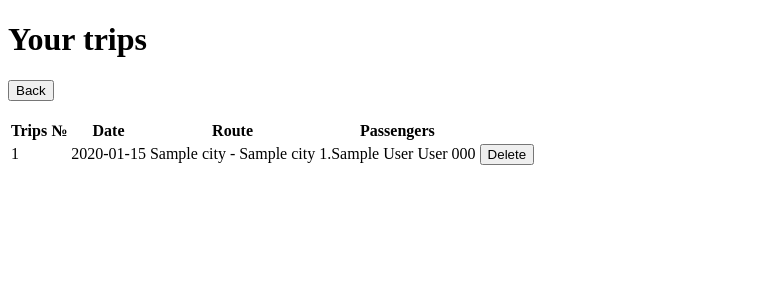
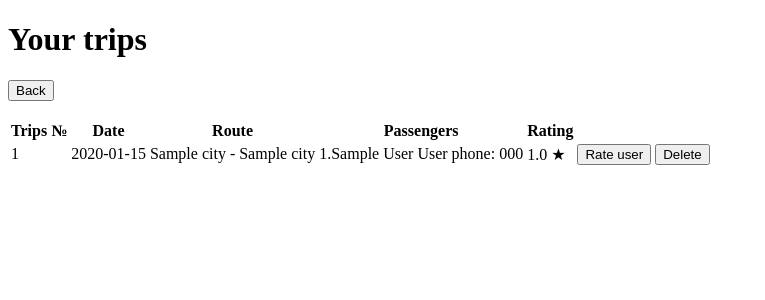
Before and after one commit to reeeade/Trips, a Flask app: page /user_trips in a window 1280 px wide. Shown: the top 300 px of the page, without its empty margins (0-765 px from the left). Run offline with Flask 3, Linux system fonts and the light colour scheme; the visitor is signed in with stand-in values (Sample User, id 1); tables that the repository leaves empty hold one stand-in row (values such as "Sample post").

Commit message:
Finished the project.

```diff
--- a/app.py
+++ b/app.py
@@ -42,6 +42,10 @@ def register():
                        phone_number=phone_number, birthday=birthday, status=status)
     database.db_session.add(user)
     database.db_session.commit()
+    rating = models.Ratings(user_id=user.id, value=0)
+    database.db_session.add(rating)
+    database.db_session.commit()
+
     return render_template('login.html', message='User created successfully')
 
 
@@ -85,11 +89,14 @@ def delete_user():
 
 @app.route('/edit_user', methods=['GET', 'POST'])
 def edit_user():
-    current_username = session['username']
+    current_username = session.get('username')
     database.init_db()
     user = database.db_session.query(models.User).filter_by(username=current_username).first()
+    user_rating = database.db_session.query(models.Ratings.value).filter_by(user_id=user.id).first()[0]
+    if user is None:
+        return redirect('/login')
     if request.method == 'GET':
-        return render_template('edit_user.html', user=user)
+        return render_template('edit_user.html', user=user, user_rating=user_rating)
     name = request.form.get('name')
     surname = request.form.get('surname')
     phone_number = request.form.get('phone_number')
@@ -101,7 +108,7 @@ def edit_user():
     user.birthday = birthday
     database.db_session.commit()
     message = 'User updated successfully'
-    return render_template('edit_user.html', user=user, message=message)
+    return render_template('edit_user.html', user=user, message=message, user_rating=user_rating)
 
 
 @app.route('/edit_car', methods=['GET', 'POST'])
@@ -196,11 +203,13 @@ def all_find_travels():
             return redirect(url_for('all_find_travels', message=2))
         else:
             return redirect(url_for('all_find_travels', message=3))
-    travel_query = (database.db_session.query(models.Travels, from_city_alias, to_city_alias, models.User, models.Cars)
+    travel_query = (database.db_session.query(models.Travels, from_city_alias, to_city_alias, models.User, models.Cars,
+                                              models.Ratings)
                     .join(from_city_alias, from_city_alias.id == models.Travels.from_city)
                     .join(to_city_alias, to_city_alias.id == models.Travels.to_city)
                     .join(models.User, models.User.id == models.Travels.driver_id)
-                    .join(models.Cars, models.Cars.id == models.Travels.car_id))
+                    .join(models.Cars, models.Cars.id == models.Travels.car_id)
+                    .join(models.Ratings, models.Ratings.user_id == models.Travels.driver_id))
 
     from_city = request.args.get('from_city')
     to_city = request.args.get('to_city')
@@ -225,7 +234,14 @@ def all_find_travels():
     travels_data = []
     for travel in trips:
         travel_time = round(travel[0].distance / travel[4].avg_speed, 2)
-        travel_data = {'travel_time': travel_time}
+        travel_data = {'travel_time': travel_time, 'forbidden_of_trip': []}
+        forbidden_of_trip = database.db_session.query(models.ForbiddenOfTravel.list_of_forbidden_id).filter_by(
+            travel_id=travel[0].id).first()
+        if forbidden_of_trip is not None:
+            forbidden_of_trip = forbidden_of_trip[0].replace('{', '').replace('}', '').split(',')
+            for forbidden_id in forbidden_of_trip:
+                forbid = database.db_session.query(models.Forbidden).filter_by(id=forbidden_id).first()
+                travel_data['forbidden_of_trip'].append(forbid.forbidden_name)
         for obj in travel:
             if hasattr(obj, 'to_dict'):
                 obj_dict = obj.to_dict()
@@ -234,7 +250,10 @@ def all_find_travels():
                         travel_data[f"{obj.__class__.__name__}_{key}"] = value
                     else:
                         travel_data[key] = value
-        travels_data.append(travel_data)
+        if travel[0].current_number_of_seats == travel[4].total_number_of_seats:
+            travel_data = None
+        else:
+            travels_data.append(travel_data)
 
     return render_template('all_find_travels.html', travels=travels_data, message=message, user=user)
 
@@ -249,17 +268,20 @@ def new_trip():
     to_cities = database.db_session.query(models.Cities).all()
     random.shuffle(from_cities)
     random.shuffle(to_cities)
+    list_of_forbidden = database.db_session.query(models.Forbidden).all()
     if request.method == 'GET':
-        return render_template('new_trip.html', from_cities=from_cities, to_cities=to_cities)
+        return render_template('new_trip.html', from_cities=from_cities, to_cities=to_cities,
+                               list_of_forbidden=list_of_forbidden)
     if car is None:
         return render_template('new_trip.html', from_cities=from_cities, to_cities=to_cities,
-                               message='Add the car first')
+                               message='Add the car first', list_of_forbidden=list_of_forbidden)
     from_city = request.form.get('from_city')
     to_city = request.form.get('to_city')
     date = request.form.get('date')
     distance = request.form.get('distance')
     price = request.form.get('price')
     description = request.form.get('description')
+    forbidden = request.form.getlist('forbidden')
     driver_id = user.id
     car_id = car.id
     travel = models.Travels(from_city=from_city, to_city=to_city, date=date, price=price, driver_id=driver_id,
@@ -267,6 +289,9 @@ def new_trip():
     database.db_session.add(travel)
     database.db_session.commit()
     message = 1
+    forbidden_of_trip = models.ForbiddenOfTravel(travel_id=travel.id, list_of_forbidden_id=forbidden)
+    database.db_session.add(forbidden_of_trip)
+    database.db_session.commit()
     return redirect(url_for('all_find_travels', from_city=from_city, to_city=to_city, date=date, message=message))
 
 
@@ -281,6 +306,10 @@ def user_trips():
             message = 'Trip delete successfully'
         if message == 2:
             message = 'You successfully canceled your trip'
+        if message == 3:
+            message = 'You have successfully rated the user'
+        if message == 4:
+            message = 'You have updated your rating'
     if user.status == 1:
         data_for_template = []
         trips = database.db_session.query(models.Travels).filter_by(driver_id=user.id).all()
@@ -290,12 +319,14 @@ def user_trips():
             travel = {'id': trips[i].id, 'from_city': from_city, 'to_city': to_city,
                       'date': trips[i].date, 'passengers': []}
 
-            passengers = database.db_session.query(models.UserTrips, models.User).join(
-                models.User, models.UserTrips.user_id == models.User.id)
+            passengers = database.db_session.query(models.UserTrips, models.User, models.Ratings).join(
+                models.User, models.UserTrips.user_id == models.User.id).join(
+                models.Ratings, models.Ratings.user_id == models.User.id)
             passengers = passengers.filter(models.UserTrips.trip_id == trips[i].id).all()
             for j in range(len(passengers)):
-                passenger = {'number': j + 1, 'name': passengers[j][1].name, 'surname': passengers[j][1].surname,
-                             'phone_number': passengers[j][1].phone_number}
+                passenger = {'number': j + 1, 'user_id': passengers[j][1].id, 'name': passengers[j][1].name,
+                             'surname': passengers[j][1].surname,
+                             'phone_number': passengers[j][1].phone_number, 'rating': passengers[j][2].value}
                 travel['passengers'].append(passenger)
             data_for_template.append(travel)
         return render_template('user_trips.html', data_for_template=data_for_template, user=user, message=message)
@@ -309,13 +340,15 @@ def user_trips():
                 id=user_trips_obj[i][1].from_city).first()[0]
             to_city = database.db_session.query(models.Cities.city_name).filter_by(
                 id=user_trips_obj[i][1].to_city).first()[0]
-            driver = database.db_session.query(models.User, models.Cars).join(
-                models.User, models.Cars.user_id == models.User.id).filter_by(id=user_trips_obj[i][1].driver_id).first()
+            driver = (database.db_session.query(models.User, models.Cars, models.Ratings).join(
+                models.User, models.Cars.user_id == models.User.id).join(
+                models.Ratings, models.Ratings.user_id == models.User.id))
+            driver = driver.filter(models.User.id == user_trips_obj[i][1].driver_id).first()
             travel = {'id': user_trips_obj[i][1].id, 'from_city': from_city, 'to_city': to_city,
-                      'date': user_trips_obj[i][1].date, 'driver_name': driver[0].name,
+                      'date': user_trips_obj[i][1].date, 'driver_name': driver[0].name, 'driver_id': driver[0].id,
                       'driver_surname': driver[0].surname, 'driver_phone_number': driver[0].phone_number,
                       'driver_car_name': driver[1].car_name, 'driver_car_model': driver[1].car_model,
-                      'driver_car_color': driver[1].car_color}
+                      'driver_car_color': driver[1].car_color, 'rating': driver[2].value}
             data_for_template.append(travel)
         return render_template('user_trips.html', data_for_template=data_for_template, user=user, message=message)
 
@@ -342,6 +375,35 @@ def delete_trip():
         return redirect(url_for('user_trips', message=message))
 
 
+@app.route('/rate/<user_id>', methods=['GET', 'POST'])
+def rate(user_id):
+    current_username = session.get('username')
+    current_user = database.db_session.query(models.User).filter_by(username=current_username).first()
+    rated_user = database.db_session.query(models.User).filter_by(id=user_id).first()
+    if request.method == 'GET':
+        return render_template('rate.html', rated_user=rated_user)
+    if current_user.id == user_id:
+        return render_template('rate.html', rated_user=rated_user, message='You cannot rate yourself')
+    rating_obj = models.UsersRatings.query.filter_by(user_who_rated_id=current_user.id,
+                                                     user_to_whom_rated_id=user_id).first()
+    message = 3
+    rating = request.form.get('rating')
+    if rating_obj:
+        rating_obj.rating = rating
+        message = 4
+    else:
+        rating_obj = models.UsersRatings(user_who_rated_id=current_user.id, user_to_whom_rated_id=user_id,
+                                         rating=rating)
+        database.db_session.add(rating_obj)
+    final_rating = database.db_session.query(models.UsersRatings.rating).filter_by(
+        user_to_whom_rated_id=user_id).all()
+    final_rating = round(sum(int(*i) for i in final_rating) / len(final_rating), 1)
+    user_rating = models.Ratings.query.filter_by(user_id=user_id).first()
+    user_rating.value = final_rating
+    database.db_session.commit()
+
+    return redirect(url_for('user_trips', message=message))
+
 
 if __name__ == '__main__':
     app.run(host='0.0.0.0', port=5002, debug=True)
--- a/templates/edit_user.html
+++ b/templates/edit_user.html
@@ -9,6 +9,7 @@
     {% if message %}
     <p style="color: forestgreen">{{message}}</p>
     {% endif %}
+    <h3>Your rating: {{ user_rating }}/5 ★</h3>
     <form method="post" action="/edit_user">
         <label for="name">Name:</label>
         <input type="text" name="name" id="name" placeholder="Name" required value="{{ user.name }}">
--- a/templates/user_trips.html
+++ b/templates/user_trips.html
@@ -13,6 +13,7 @@
     <input type="submit" value="Back">
 </form>
 <br>
+{% if data_for_template %}
 <table>
     <tr>
         <th>Trips №</th>
@@ -26,6 +27,7 @@
             <th>Driver phone number</th>
             <th>Driver car</th>
         {% endif %}
+        <th>Rating</th>
     </tr>
     {% for trip in data_for_template %}
         <tr>
@@ -35,8 +37,20 @@
         {% if user.status == 1 %}
             <td>
                 {% for passenger in trip.passengers %}
-                    {{ passenger.number }}.{{ passenger.name }} {{ passenger.surname }} {{ passenger.phone_number }}
-                    <br>
+                    {{ passenger.number }}.{{ passenger.name }} {{ passenger.surname }} phone:
+                    {{ passenger.phone_number }}<br>
+                {% endfor %}
+            </td>
+            <td>
+                {% for passenger in trip.passengers %}
+                    {{ passenger.rating }} ★<br>
+                {% endfor %}
+            </td>
+            <td>
+                {% for passenger in trip.passengers %}
+                    <form action="/rate/{{ passenger.user_id }}" method="get">
+                        <input type="submit" value="Rate user">
+                    </form>
                 {% endfor %}
             </td>
             <td>
@@ -50,6 +64,12 @@
             <td>{{ trip.driver_surname }}</td>
             <td>{{ trip.driver_phone_number }}</td>
             <td>{{ trip.driver_car_name }} {{ trip.driver_car_model }} {{ trip.driver_car_color }}</td>
+            <td>{{ trip.rating }} ★</td>
+            <td>
+                <form action="/rate/{{ trip.driver_id }}" method="get">
+                    <input type="submit" value="Rate driver">
+                </form>
+            </td>
             <td>
                 <form action="/delete_trip" method="post">
                     <input type="hidden" value="{{ trip.id }}" name="trip_id">
@@ -59,5 +79,8 @@
         {% endif %}
     {% endfor %}
 </table>
+{% else %}
+    <p>You dont have any trips</p>
+{% endif %}
 </body>
 </html>
```
Also changed, not shown: alembic/versions/24de9fdfad0b_.py (deleted, +0 -112 lines), models.py (+20 -4 lines), templates/all_find_travels.html (+13 -1 lines), templates/new_trip.html (+7 -2 lines), templates/rate.html (added, +27 -0 lines).
